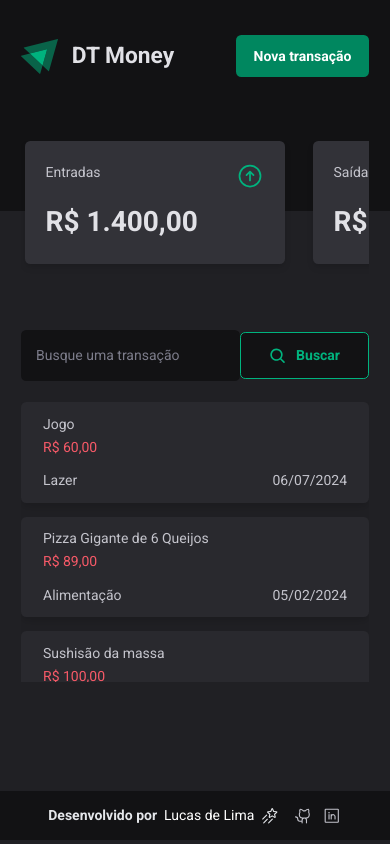
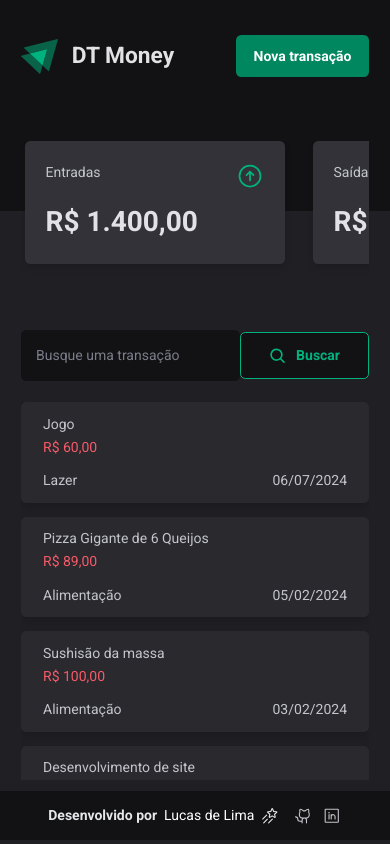
Before and after one commit to Aszurar/DT-money, a React (Vite) app: page / in a window 390 px wide. Built offline with nearby package versions, Linux system fonts and the light colour scheme; data requests are answered from the project's data file.

Commit message:
📱 Melhorando a responsividade da tabela para alguns celulares 📱

```diff
--- a/src/components/Dashboard/index.tsx
+++ b/src/components/Dashboard/index.tsx
@@ -13,7 +13,7 @@ export function Dashboard() {
   const balanceFormatted = priceFormatter.format(summery.balance)
 
   return (
-    <main className="h-dashboard mx-auto max-w-app px-6">
+    <main className="mx-auto h-dashboard max-w-app px-6">
       <section
         tabIndex={0}
         className={`-mt-20 flex
@@ -30,11 +30,11 @@ export function Dashboard() {
 
       <section
         tabIndex={0}
-        className="phone-lg:max-h-120 mt-6  flex max-h-64 w-full flex-1
-          overflow-auto scrollbar-thin scrollbar-track-transparent
-          scrollbar-thumb-green-300 phone-md:max-h-80 phone-xl:max-h-130
-          iPhone-se:max-h-64 notebook-sm:max-h-25 notebook-sm-2:max-h-50
-          notebook-md:max-h-75 notebook-lg:max-h-100 notebook-xl:max-h-125"
+        className="phone-xl:max-h-120 mt-6  flex max-h-64 w-full flex-1
+          overflow-auto scrollbar-thin scrollbar-track-transparent scrollbar-thumb-green-300
+          phone-md:max-h-80 phone-lg:max-h-108 iPhone-se:max-h-64
+          notebook-sm:max-h-25 notebook-sm-2:max-h-50 notebook-md:max-h-75
+          notebook-lg:max-h-100 notebook-xl:max-h-125"
       >
         <Table.Root>
           <Table.Body>
--- a/tailwind.config.js
+++ b/tailwind.config.js
@@ -34,9 +34,8 @@ export default {
         100: '25rem',
         108: '27rem',
         112: '28rem',
-        118: '29.5rem',
+        120: '30rem',
         125: '31.25rem',
-        130: '32.5rem',
       },
 
       maxWidth: {
```
